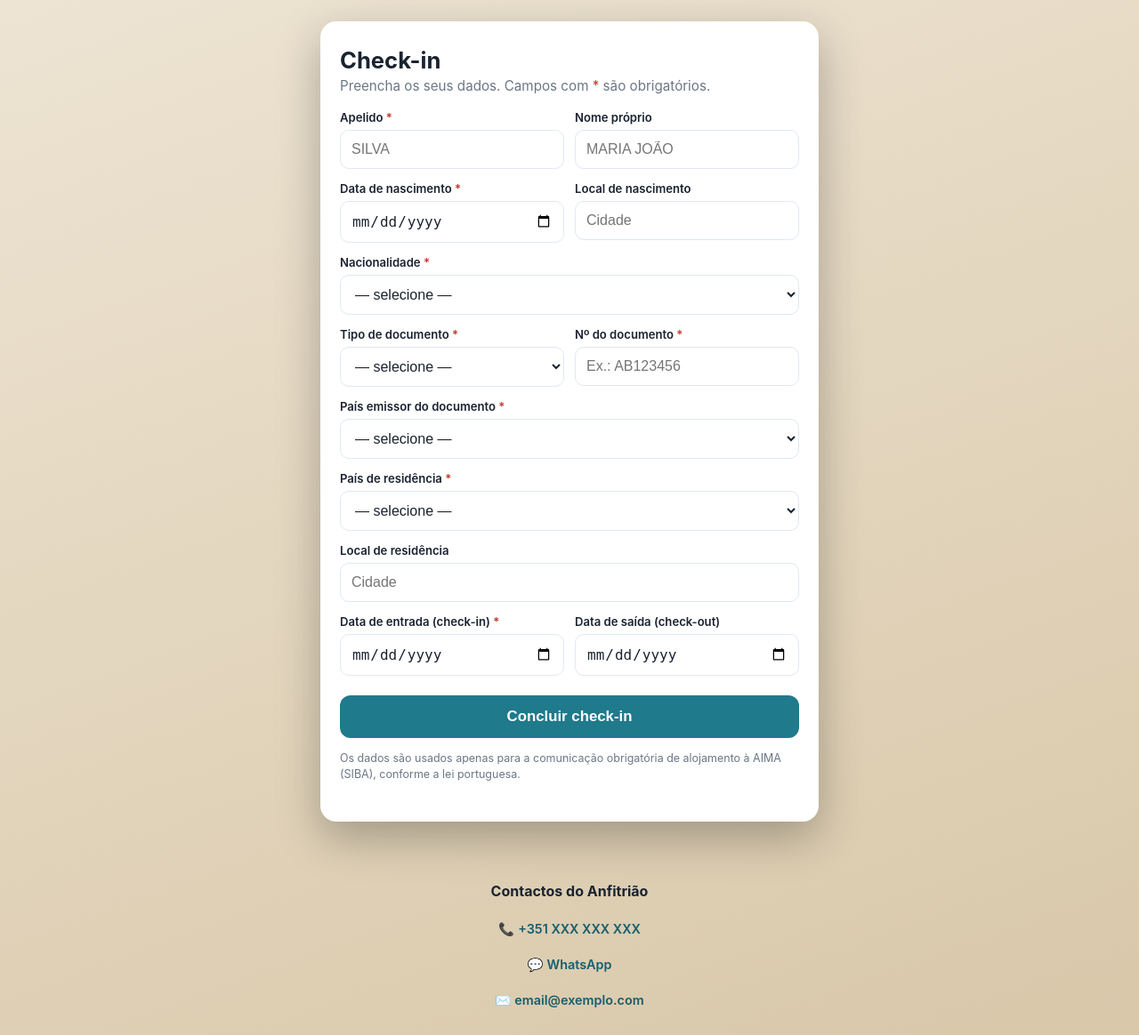
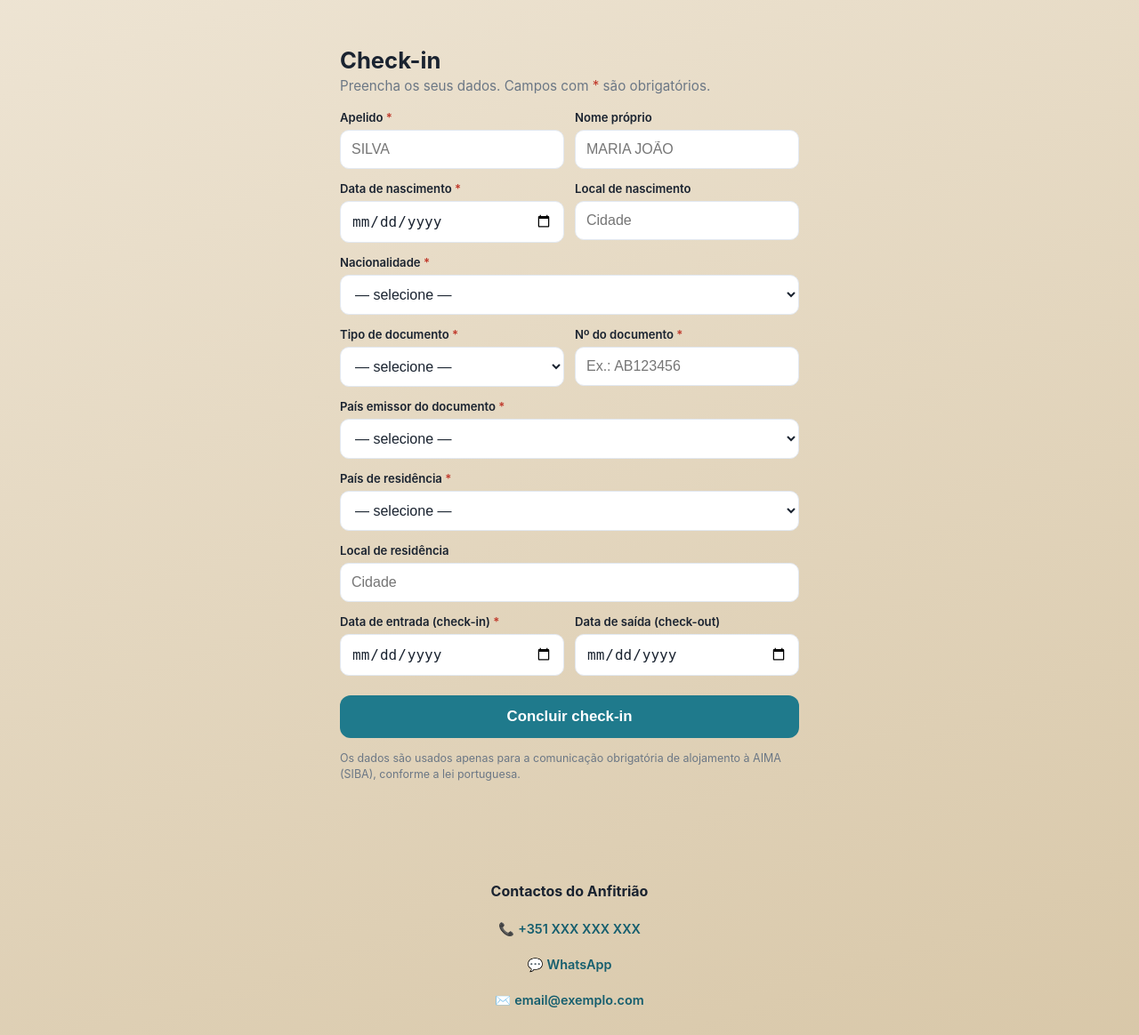
Before and after one commit to Gustavo-cripto/al-checkin-aima, a Flask app: page / in a window 1280 px wide. Shown: the part 130-1294 px from the top of the page at 89% size. Run offline with Flask 3, Linux system fonts and the light colour scheme.

Commit message:
Remove card background to match page background

```diff
--- a/static/style.css
+++ b/static/style.css
@@ -21,10 +21,10 @@ body {
 .card {
   max-width: 560px;
   margin: 24px auto;
-  background: var(--card);
+  background: transparent;
   border-radius: 18px;
   padding: 28px 22px 32px;
-  box-shadow: 0 18px 50px rgba(0,0,0,.28);
+  box-shadow: none;
 }
 h1 { margin: 0 0 4px; font-size: 1.6rem; }
 .sub { margin: 0 0 18px; color: var(--muted); font-size: .95rem; }
```
